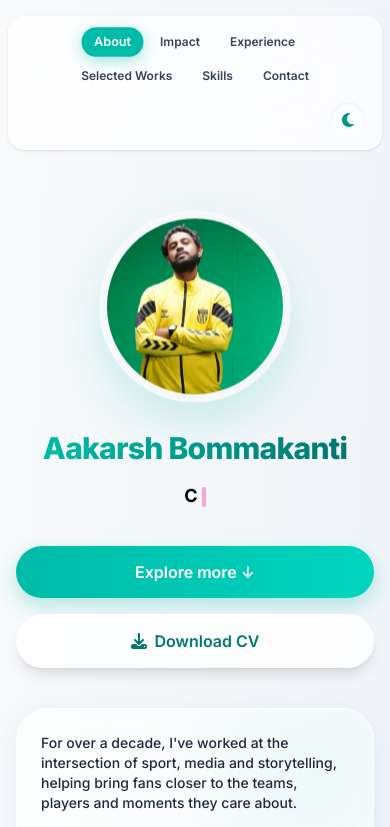
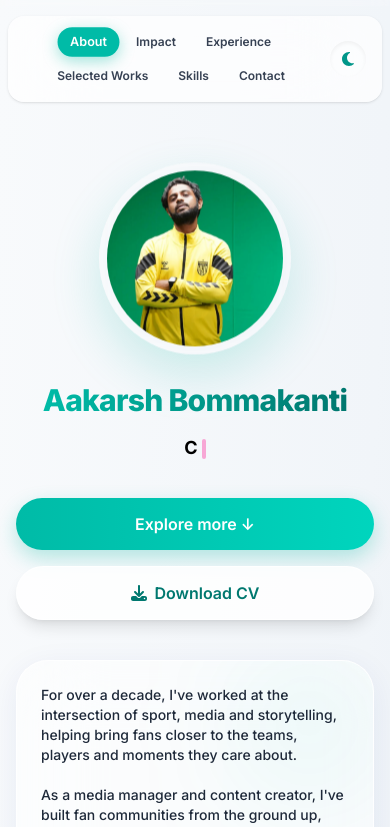
Before and after one commit to AakarshBot/aakars-portfolio-new, a Next.js app: page / in a window 390 px wide. Shown: the top 827 px of the page. Built offline with nearby package versions, Linux system fonts and the light colour scheme.

Commit message:
Update page.tsx

```diff
--- a/src/app/page.tsx
+++ b/src/app/page.tsx
@@ -168,17 +168,17 @@ export default function Page() {
         <div className="h-full bg-gradient-to-r from-teal-400 via-pink-400 to-amber-400 rounded-r-full shadow-[0_0_10px_rgba(45,212,191,0.5)]" style={{ width: `${progress}%` }} />
       </div>
 
-      {/* Navbar with Theme Toggle (Fully Mobile Responsive Wrap) */}
+      {/* Navbar with Theme Toggle (Wrapped neatly to prevent scrollbars) */}
       <header className="sticky top-4 z-50 px-2 sm:px-4">
-        <div className={`max-w-5xl mx-auto flex flex-col sm:flex-row justify-between items-center rounded-2xl sm:rounded-full px-4 py-3 gap-3 transition-colors duration-500 shadow-lg ${tNav}`}>
-          <div className="flex flex-wrap justify-center items-center gap-1.5 sm:gap-6 w-full">
+        <div className={`max-w-5xl mx-auto flex flex-wrap justify-between items-center rounded-2xl sm:rounded-full px-4 py-3 gap-3 transition-colors duration-500 shadow-lg ${tNav}`}>
+          <div className="flex flex-wrap justify-center items-center gap-1.5 sm:gap-4 w-full sm:w-auto flex-1">
             {Object.keys(refs).map((key) => (
               <button key={key} onClick={() => scrollTo(refs[key as keyof typeof refs])} className={`px-3 py-1.5 sm:px-4 sm:py-2 rounded-full text-xs sm:text-sm font-semibold transition-all duration-300 ${active === key ? "bg-teal-500 text-white shadow-[0_4px_14px_rgba(20,184,166,0.4)] scale-105" : "hover:text-teal-500 hover:bg-white/10"}`}>
                 {key === "projects" ? "Selected Works" : key[0].toUpperCase() + key.slice(1)}
               </button>
             ))}
           </div>
-          <button onClick={() => setIsDark(!isDark)} className="p-2.5 rounded-full bg-white/10 hover:bg-white/20 text-teal-400 transition-all shadow-inner flex-shrink-0 self-end sm:self-center">
+          <button onClick={() => setIsDark(!isDark)} className="p-2.5 rounded-full bg-white/10 hover:bg-white/20 text-teal-400 transition-all shadow-inner flex-shrink-0 mx-auto sm:mx-0">
             {isDark ? <FaSun className="text-amber-300" /> : <FaMoon className="text-teal-600" />}
           </button>
         </div>
@@ -311,7 +311,7 @@ export default function Page() {
         <section id="projects" ref={refs.projects} className="scroll-mt-24 relative z-10">
           <div className="text-center md:text-left mb-8 sm:mb-10">
             <span className="text-xs font-black text-teal-500 uppercase tracking-widest block mb-2">Portfolio Showcase</span>
-            <h3 className={`text-3xl sm:text-4xl font-extrabold ${tHead}`}>Projects & Highlights</h3>
+            <h3 className={`text-3xl sm:text-4xl font-extrabold ${tHead}`}>Selected Works & Highlights</h3>
           </div>
           <div className="grid sm:grid-cols-2 lg:grid-cols-3 gap-6 sm:gap-8">
             {projects.map((project, index) => (
```
